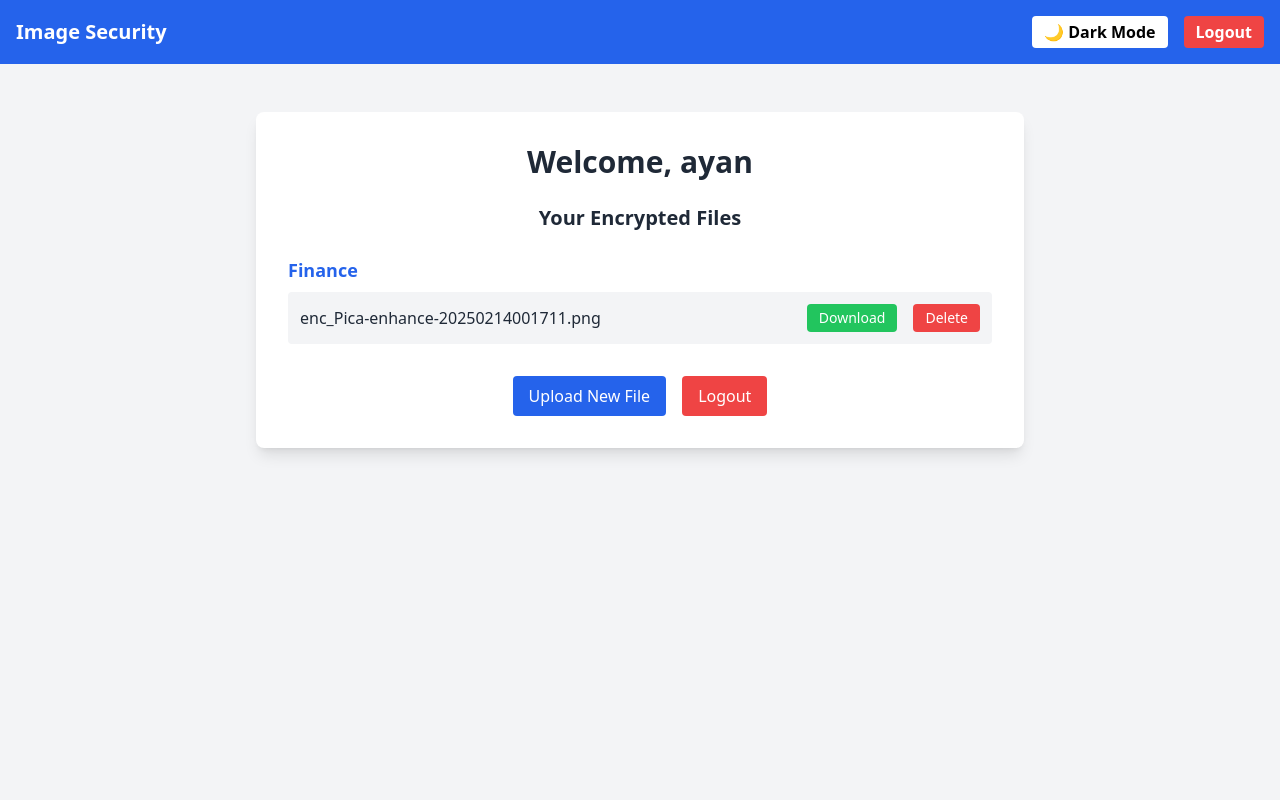
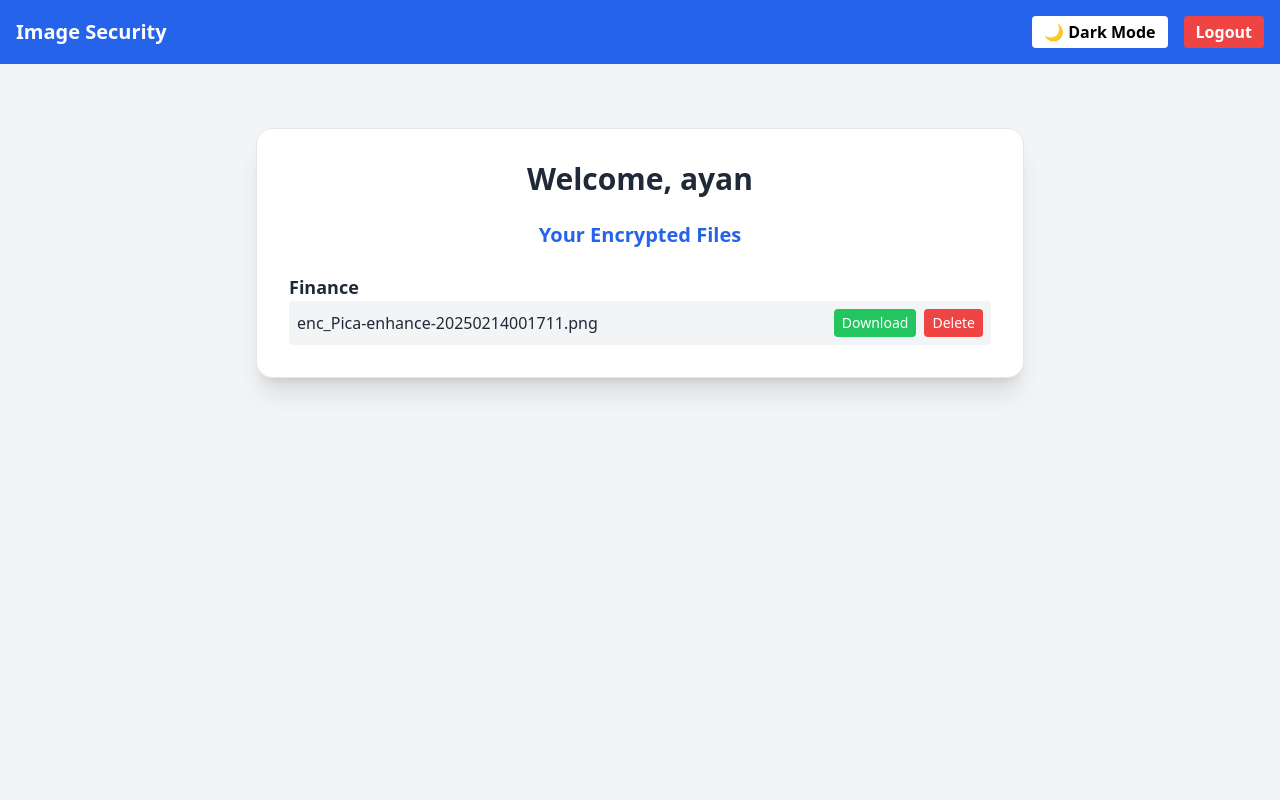
Before and after one commit to NagendraSatyaPrasad/Secured_Image_System, a Flask app: page /dashboard in a window 1280 px wide. Run offline with Flask 3, Linux system fonts and the light colour scheme; a user stored in the database is signed in; data comes from the database, SQL or seed files in the repository; some libraries are stand-ins or nearby versions.

Commit message:
Refactor dashboard.html for improved layout and design
Updated the dashboard layout and styling for better user experience.

```diff
--- a/Secured Image System/templates/dashboard.html
+++ b/Secured Image System/templates/dashboard.html
@@ -3,76 +3,40 @@
 <head>
   <meta charset="UTF-8">
   <meta name="viewport" content="width=device-width, initial-scale=1.0">
-  <title>Dashboard - Your Files</title>
-  <link rel="stylesheet" href="{{ url_for('static', filename='css/style.css') }}">
+  <title>Your Encrypted Files</title>
   <script src="https://cdn.tailwindcss.com"></script>
   <script src="https://cdn.jsdelivr.net/npm/sweetalert2@11"></script>
+  <link rel="stylesheet" href="{{ url_for('static', filename='style.css') }}">
 </head>
-<body id="pageBody" class="bg-gray-100 text-gray-800 min-h-screen">
+<body class="bg-gray-100 text-gray-800 min-h-screen">
 
   {% include 'navbar.html' %}
 
-  <div class="max-w-3xl mx-auto mt-12 bg-white p-8 rounded-lg shadow-lg">
+  <div class="max-w-3xl mx-auto mt-16 bg-white p-8 rounded-2xl shadow-xl border border-gray-200">
     <h1 class="text-3xl font-bold text-center mb-6">Welcome, {{ session['user'] }}</h1>
-    <h2 class="text-xl font-semibold mb-6 text-center">Your Encrypted Files</h2>
+    <h2 class="text-xl font-semibold mb-6 text-center text-blue-600">Your Encrypted Files</h2>
 
     {% if categories %}
-      {% for category, files in categories.items() %}
-        <div class="mb-6">
-          <h3 class="text-lg font-semibold mb-2 text-blue-600">{{ category }}</h3>
-          <ul class="list-disc list-inside space-y-2">
-          {% for file in files %}
-            <li class="flex items-center justify-between bg-gray-100 p-3 rounded">
+      {% for category, files_list in categories.items() %}
+        <h3 class="font-semibold text-lg mt-4">{{ category }}</h3>
+        <ul class="space-y-2">
+          {% for file in files_list %}
+            <li class="flex justify-between items-center bg-gray-100 p-2 rounded">
               <span>{{ file }}</span>
-              <div class="flex space-x-4">
-                <a href="{{ url_for('download', file_type='encrypted', filename=file) }}"
-                   class="bg-green-500 hover:bg-green-600 text-white px-3 py-1 rounded text-sm">Download</a>
-
-                <form action="{{ url_for('delete_file', filename=file) }}" method="POST"
-                      onsubmit="return confirm('Are you sure you want to delete this file?');">
-                  <button type="submit"
-                          class="bg-red-500 hover:bg-red-600 text-white px-3 py-1 rounded text-sm">
-                    Delete
-                  </button>
+              <div class="flex space-x-2">
+                <a href="{{ url_for('download', file_type='encrypted', filename=file) }}" class="bg-green-500 text-white px-2 py-1 rounded text-sm">Download</a>
+                <form action="{{ url_for('delete_file', filename=file) }}" method="POST" onsubmit="return confirm('Are you sure?');">
+                  <button type="submit" class="bg-red-500 text-white px-2 py-1 rounded text-sm">Delete</button>
                 </form>
               </div>
             </li>
           {% endfor %}
-          </ul>
-        </div>
+        </ul>
       {% endfor %}
     {% else %}
       <p class="text-center text-gray-600">No files uploaded yet!</p>
     {% endif %}
-
-    <div class="mt-8 flex justify-center space-x-4">
-      <a href="{{ url_for('index') }}" class="bg-blue-600 hover:bg-blue-700 text-white px-4 py-2 rounded">
-        Upload New File
-      </a>
-      <a href="{{ url_for('auth.logout') }}" class="bg-red-500 hover:bg-red-600 text-white px-4 py-2 rounded">
-        Logout
-      </a>
-    </div>
   </div>
-
-  <!-- SweetAlert2 Flash Messages -->
-  {% with messages = get_flashed_messages(with_categories=true) %}
-    {% if messages %}
-      <script>
-        {% for category, message in messages %}
-          {% if message == 'deleted' %}
-            Swal.fire({
-              title: 'Deleted!',
-              text: 'Your file has been deleted successfully!',
-              icon: 'success',
-              confirmButtonColor: '#3085d6',
-              confirmButtonText: 'OK'
-            });
-          {% endif %}
-        {% endfor %}
-      </script>
-    {% endif %}
-  {% endwith %}
 
   <script src="{{ url_for('static', filename='js/script.js') }}"></script>
 </body>
```
